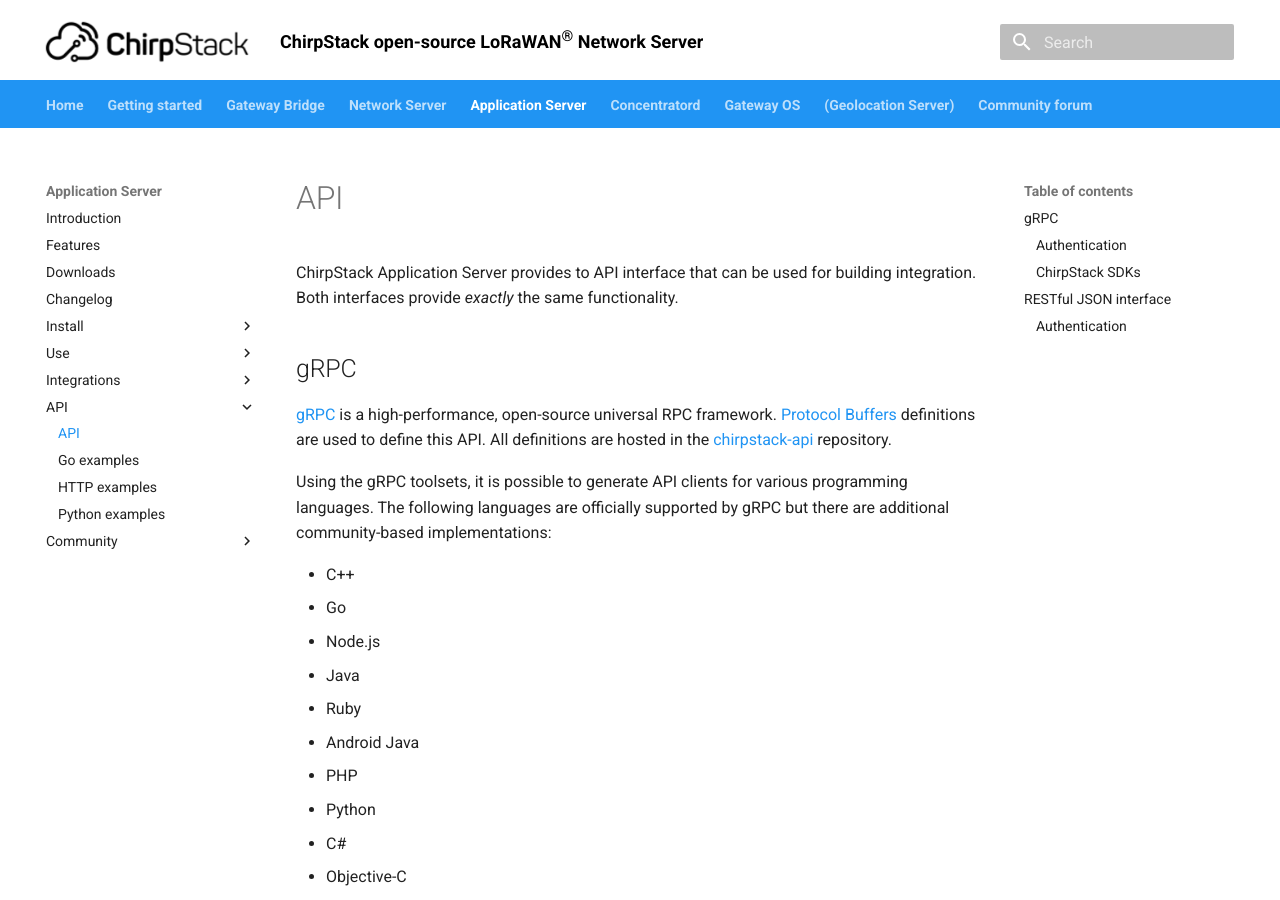
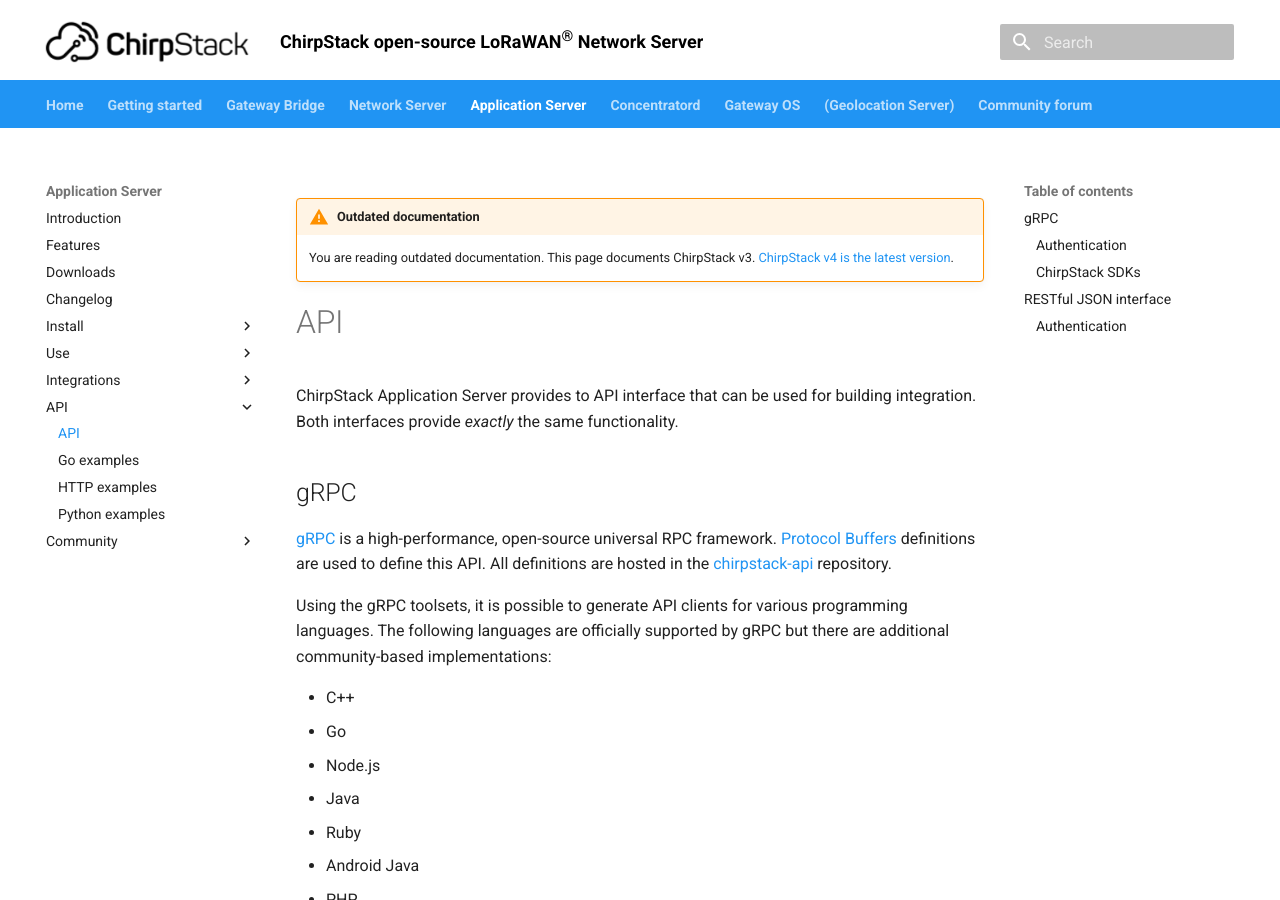
Before and after one commit to brocaar/chirpstack-docs, an MkDocs documentation site: the page built from docs/application-server/api/index.md, in a window 1280 px wide and 900 px high. Built offline with MkDocs 1.6.1 and Material for MkDocs 9.7.7, drawn with Linux system fonts in a browser that asks for light colours.

Commit message:
Add outdated documentation warning.

```diff
--- a/overrides/main.html
+++ b/overrides/main.html
@@ -1 +1,13 @@
 {% extends "base.html" %}
+
+{% block content %}
+
+<div class="admonition warning">
+	<p class="admonition-title">Outdated documentation</p>
+	<p>
+		You are reading outdated documentation. This page documents ChirpStack v3. <a href="/">ChirpStack v4 is the latest version</a>.
+	</p>
+</div>
+
+{{ super() }}
+{% endblock %}
```
Also changed, not shown: 1 other file.
